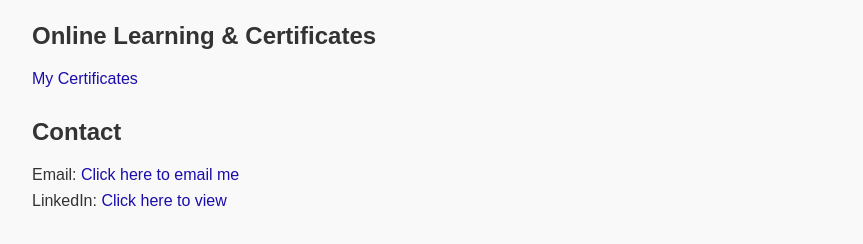
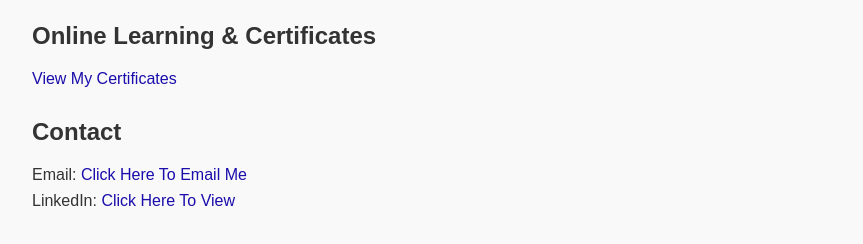
Before and after one commit to Illestonline/illestonline.github.io, a plain HTML site: page index.html in a window 1280 px wide. Shown: the part 250-494 px from the top of the page, without its empty margins (208-1071 px from the left). Drawn offline with Linux system fonts and the light colour scheme.

Commit message:
Update index.html

```diff
--- a/index.html
+++ b/index.html
@@ -52,7 +52,7 @@
   <section>
     <h2>Online Learning & Certificates</h2>
     <ul>
-      <li><a href="https://illestonline.github.io/networking-notes/Cetifications.md" target="_blank">My Certificates</a></li>
+      <li><a href="https://illestonline.github.io/networking-notes/Cetifications.md" target="_blank"> View My Certificates</a></li>
       <!-- Add more certificate links here -->
     </ul>
   </section>
@@ -60,8 +60,8 @@
   <section>
     <h2>Contact</h2>
     <ul>
-      <li>Email: <a href="mailto:ianryansmith@gmail.com">Click here to email me</a></li>
-      <li>LinkedIn: <a href="https://www.linkedin.com/in/ian-smith-283410bb/" target="_blank">Click here to view</a></li>
+      <li>Email: <a href="mailto:ianryansmith@gmail.com">Click Here To Email Me</a></li>
+      <li>LinkedIn: <a href="https://www.linkedin.com/in/ian-smith-283410bb/" target="_blank">Click Here To View</a></li>
     </ul>
   </section>
 </body>
```
